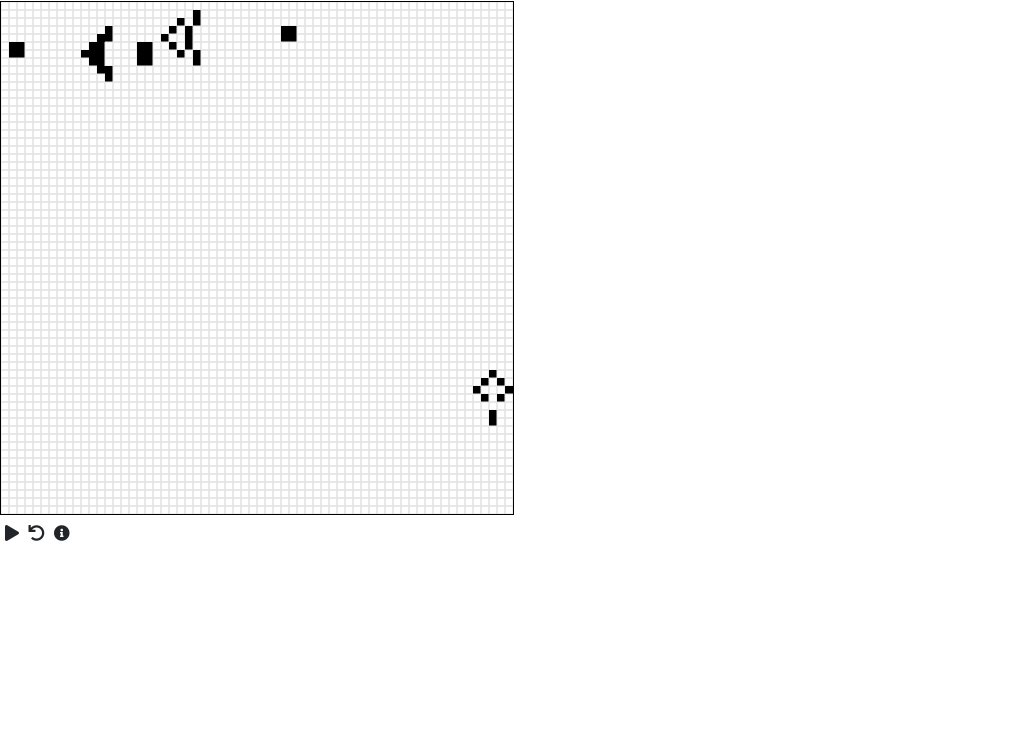
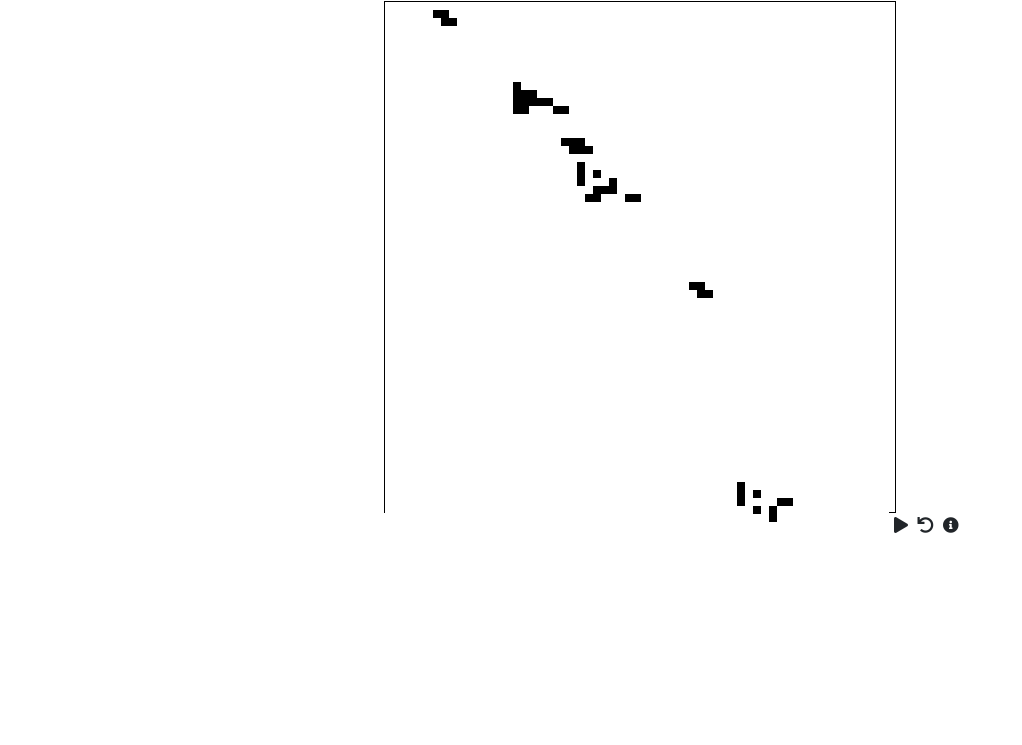
Before and after one commit to naturalbornchiller/conways-game-of-life, a website built with webpack: page index.html in a window 1280 px wide. Shown: the part 55-800 px from the top of the page, without its empty margins (0-1022 px from the left). Built offline with nearby package versions, Linux system fonts and the light colour scheme.

Commit message:
Changes canvas to div

```diff
--- a/assets/scripts/life.js
+++ b/assets/scripts/life.js
@@ -1,7 +1,4 @@
 const configurations = require('./preconfigurations.js')
-const canvas = document.getElementById('c').getContext('2d')
-canvas.strokeStyle = '#e1e1e1'
-canvas.fillStyle = '#000'
 let cells = []
 let paused = true
 const isFilled = (x, y) => cells[x] && cells[x][y]
@@ -26,19 +23,14 @@ const preconfigure = setting => {
 }
 
 const draw = (width=1512, height=512) => {
-    canvas.clearRect(0, 0, width, height)
+    let HTML = ''
     cells.forEach((row, x) => {
         row.forEach((cell, y) => {
-            canvas.beginPath()
-            // makes a rectangle of size 8 at position (x*8, y*8)
-            canvas.rect(x*8, y*8, 8, 8)
-            if (cell) { // fills if cell
-                canvas.fill()
-            } else { // otherwise outline
-                canvas.stroke()
-            }
+            cell ? HTML += `<div id=[${x}][${y}] class="cell alive"></div>` : HTML += `<div id=[${x}][${y}] class="cell dead"></div>`
         })
     })
+    $('#frame').html(HTML)
+
     setTimeout(() => {
         $('#count').text(population(cells))
         console.log(paused)
@@ -76,9 +68,11 @@ const playGod = e => {
 $('#start').on('click', () => {
     if (paused) {
       paused = false
+      $('#start').css({color: 'blue'})
       update()
     } else {
       paused = true
+      $('#start').css({color: 'black'})
     }
 })
 
--- a/assets/styles/index.scss
+++ b/assets/styles/index.scss
@@ -1,12 +1,20 @@
 @import '~bootstrap/scss/bootstrap';
 
 #frame {
-    position: relative;
+    height: 512px;
+    width: 512px;
     margin: 0 auto;
-
-    #c {
-        border: 1px solid black;
-    }
+    border: 1px solid black;
+}
+.cell {
+    float: left;
+    background: black;
+    // border: 1px solid #e1e1e1;
+    width: 8px;
+    height: 8px;
+}
+.dead {
+    background: white;
 }
 
 #start, #reset{
--- a/index.html
+++ b/index.html
@@ -14,9 +14,10 @@
     </head>
     <body>
       <h1>Emmanuel's Conway's Game of Life</h1>
-      <div id="frame"><canvas id="c" width=512 height=512></canvas></div>
+      <div id="frame"></div>
       <i class="fa fa-play" id="start" aria-hidden="true"></i>
       <i class="fas fa-undo" id="reset"></i>
       <i class="fas fa-info-circle" id="tooltip"><p id="tooltiptext">population: <span id="count"></span></p></i>
+      <!-- <canvas id="c" width=512 height=512></canvas> -->
     </body>
 </html>
```
